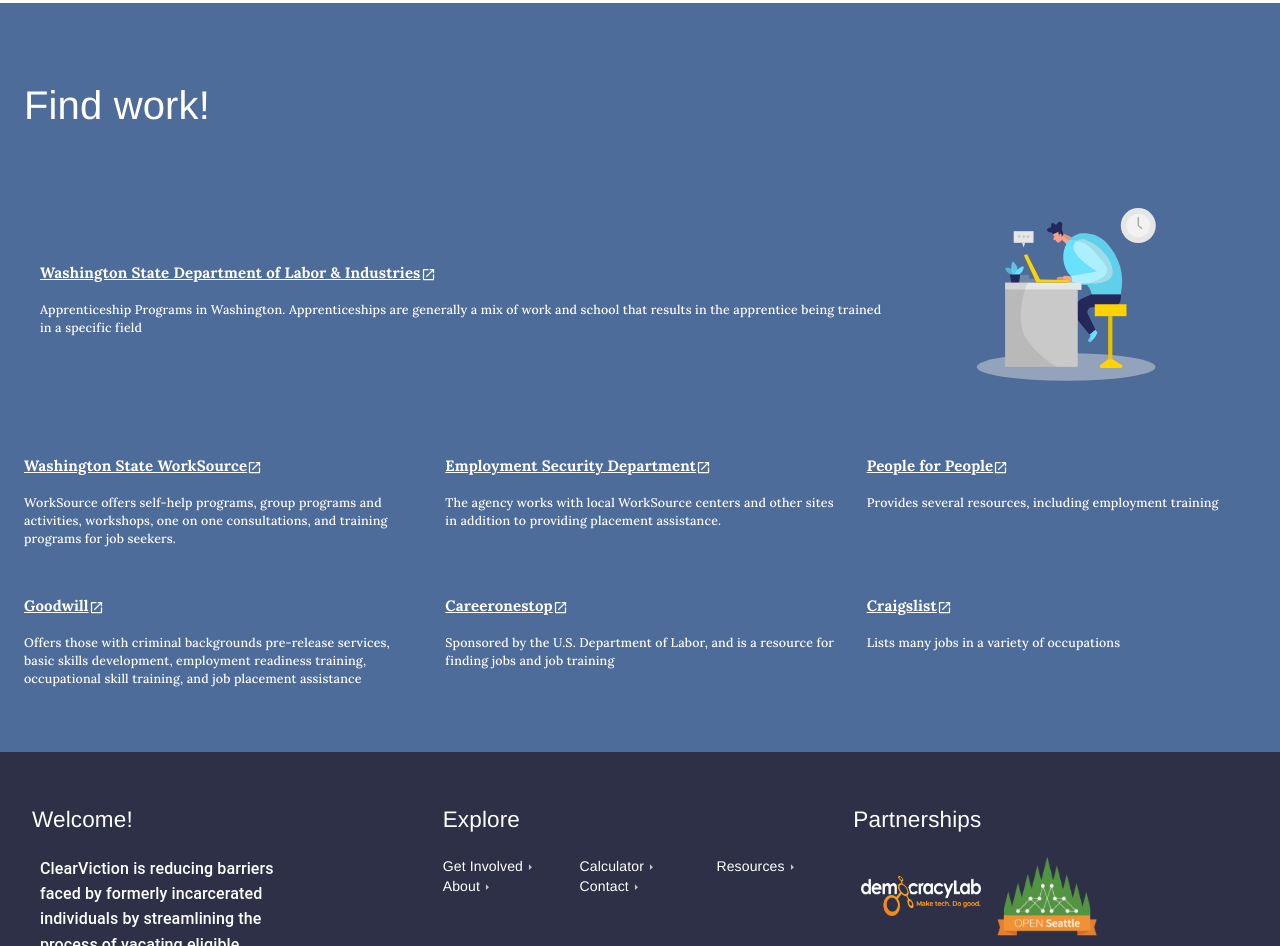
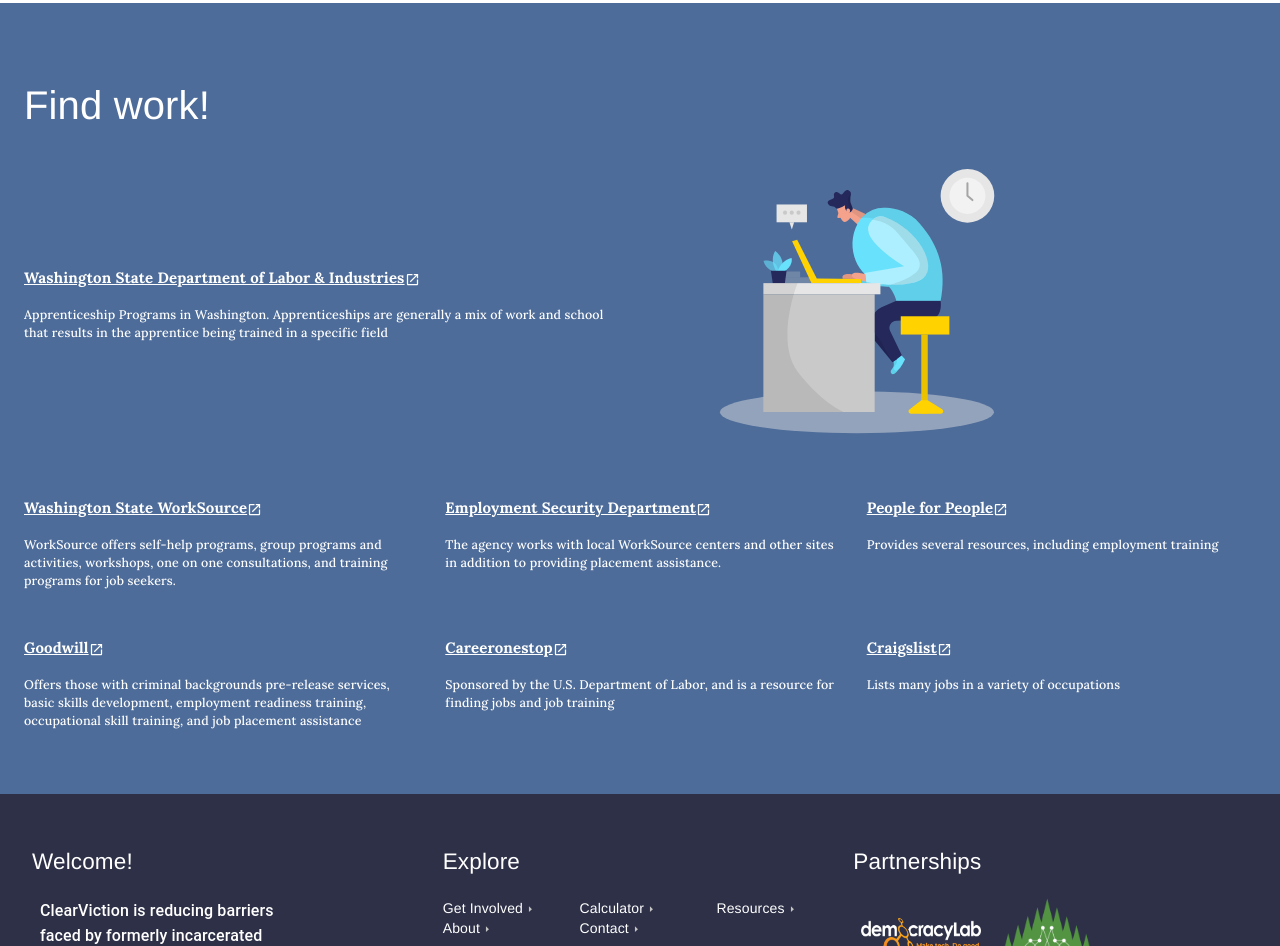
Before and after one commit to openseattle/clearviction-v1, a React (Create React App) app: page /resources/assistance/employment in a window 1280 px wide. Shown: the part 1400-2346 px from the top of the page. Built offline with nearby package versions, Linux system fonts and the light colour scheme.

Commit message:
move to grid to fix margin

```diff
--- a/src/Subpages/Resources/AssistanceEmployment.jsx
+++ b/src/Subpages/Resources/AssistanceEmployment.jsx
@@ -6,8 +6,6 @@ import ListItemMobileSnap from "../../ui-kit/ListItemMobileSnap";
 import SecondaryButton from "../../ui-kit/SecondaryButton";
 import { ExternalLink } from "../../ui-kit/ExternalLink";
 import workResources from "../../data/resourcesData";
-
-
 
 const AssistanceEmployment = () => {
   const classes = useResourcesStyles();
@@ -82,7 +80,11 @@ const AssistanceEmployment = () => {
                 <li>Select Washington State</li>
                 <li>Search a category under “Employment”</li>
               </Typography>
-              <SecondaryButton text={"View Map"} linkTo={"https://niccc.csgjusticecenter.org/map/"} externalLink/>
+              <SecondaryButton
+                text={"View Map"}
+                linkTo={"https://niccc.csgjusticecenter.org/map/"}
+                externalLink
+              />
             </div>
           }
           image={<Box component="img" src={worldMap} height={300} margin={5} />}
@@ -93,9 +95,9 @@ const AssistanceEmployment = () => {
           <Typography className={classes.headingStyle} variant="h2">
             Find work!
           </Typography>
-          <ListItemMobileSnap
-            textLeft
-            text={
+          <Grid container spacing={4}>
+            <Grid item xs={12} sm={6} >
+              <Grid container  style={{height:"100%"}} alignItems="center">
                 <div>
                   <Typography className={classes.headingStyle}>
                     <ExternalLink
@@ -111,13 +113,11 @@ const AssistanceEmployment = () => {
                     apprentice being trained in a specific field
                   </Typography>
                 </div>
-            }
-            image={
-              <Box component="img" src={officeWork} height={200} margin={5} />
-            }
-          />
-
-          <Grid container spacing={4}>
+              </Grid>
+            </Grid>
+            <Grid item xs={12} sm={6} justifyContent="center">
+              <Box component="img" src={officeWork} height={"100%"} />
+            </Grid>
             {workResources.map((workSource, idx) => (
               <Grid key={idx} item xs={12} sm={6} md={4}>
                 <Typography className={classes.headingStyle}>
@@ -129,12 +129,9 @@ const AssistanceEmployment = () => {
                     {workSource.name}
                   </ExternalLink>
                 </Typography>
-            <Typography variant="body2">
-             {workSource.body}
-            </Typography>
+                <Typography variant="body2">{workSource.body}</Typography>
               </Grid>
             ))}
-
           </Grid>
         </Container>
       </Box>
```
Lines whose indentation alone changed are shown as unchanged.
